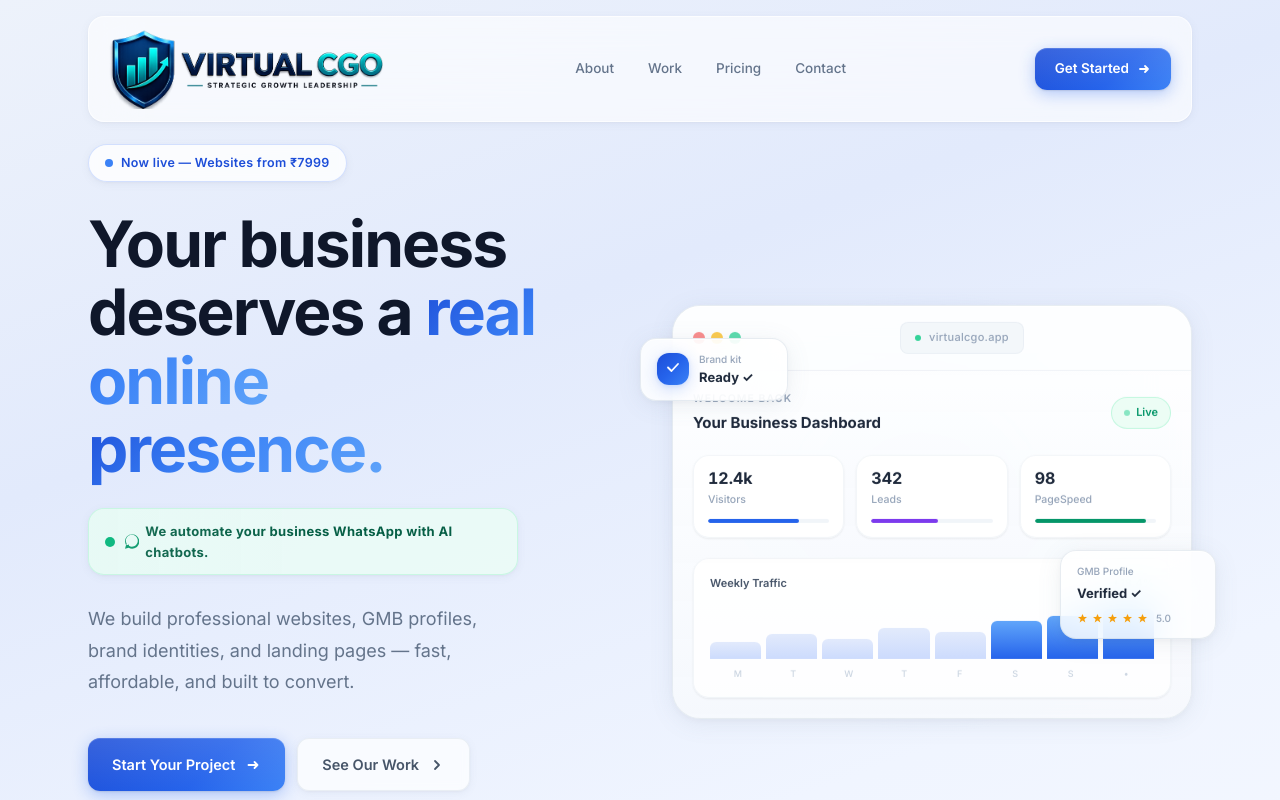
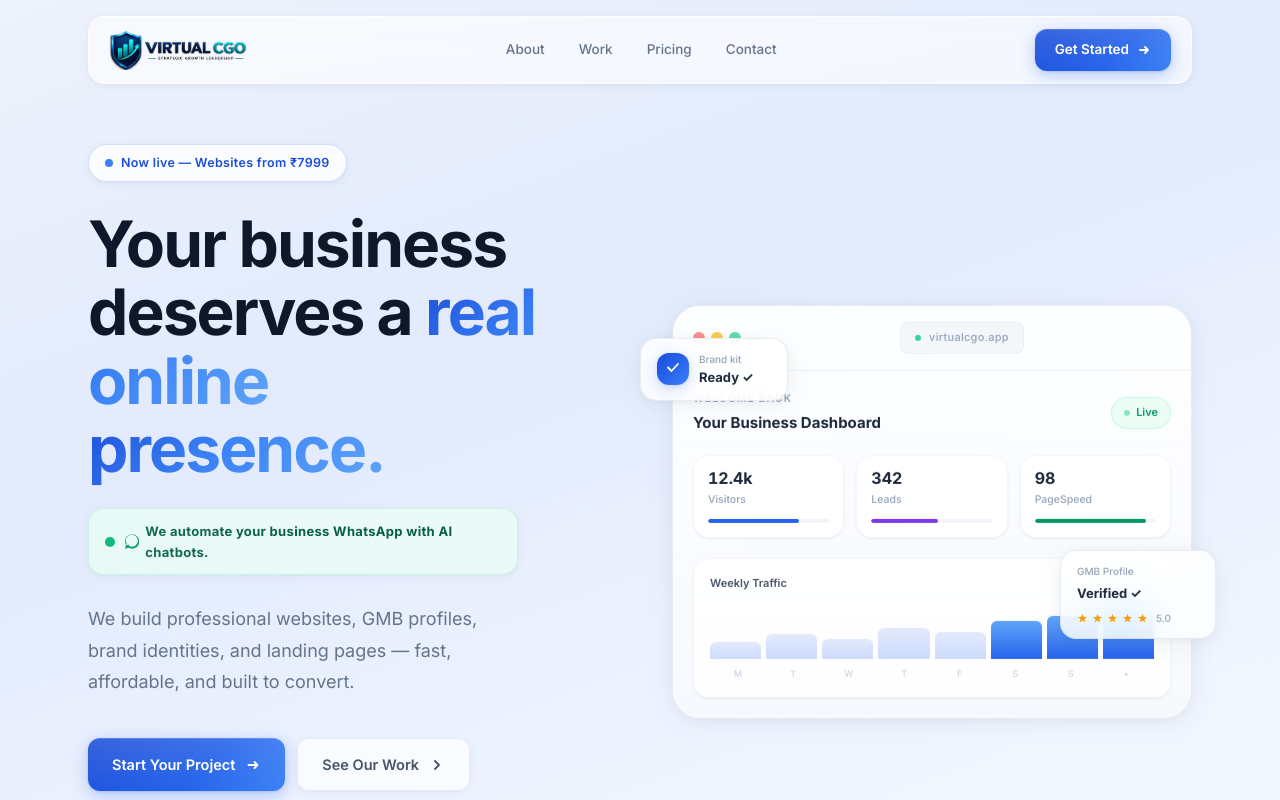
Before and after one commit to khrishChauhan/virtualcgo, a Next.js app: page / in a window 1280 px wide. Shown: the top 800 px of the page. Built offline with nearby package versions, Linux system fonts and the light colour scheme.

Commit message:
feat: update logo dimensions in Navbar for improved visibility

```diff
--- a/src/components/Navbar.tsx
+++ b/src/components/Navbar.tsx
@@ -38,7 +38,7 @@ export default function Navbar() {
         >
           {/* Logo */}
           <a href="#home" className="flex items-center gap-2.5 group" aria-label="Virtual CGO home">
-   <Image src="/images/logo-virtualcgo.png" alt="Virtual CGO" width={250} height={75} className="h-20 w-auto object-contain" priority />
+   <Image src="/images/logo-virtualcgo.png" alt="Virtual CGO" width={160} height={40} className="h-10 w-auto object-contain" priority />
 </a>
 
           {/* Desktop nav */}
```
